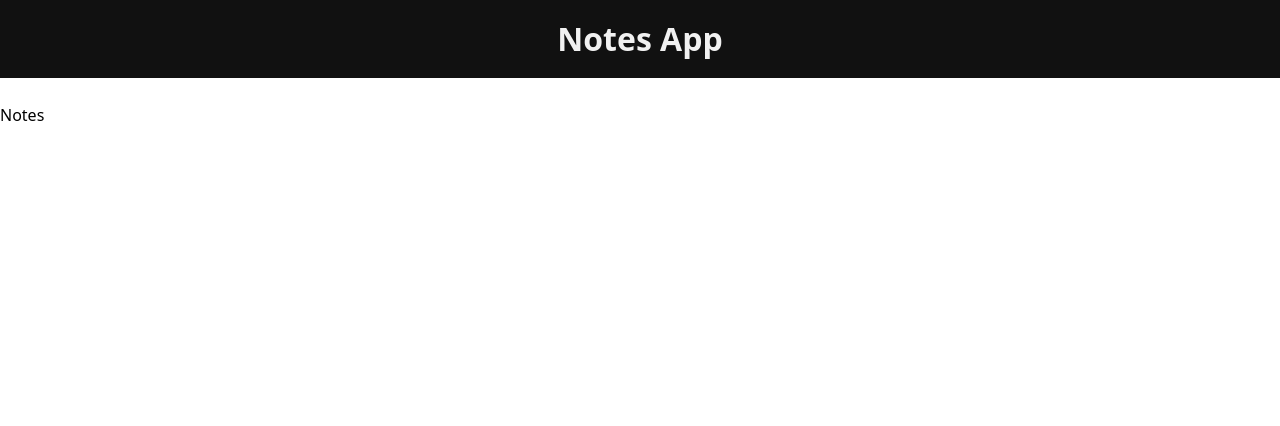
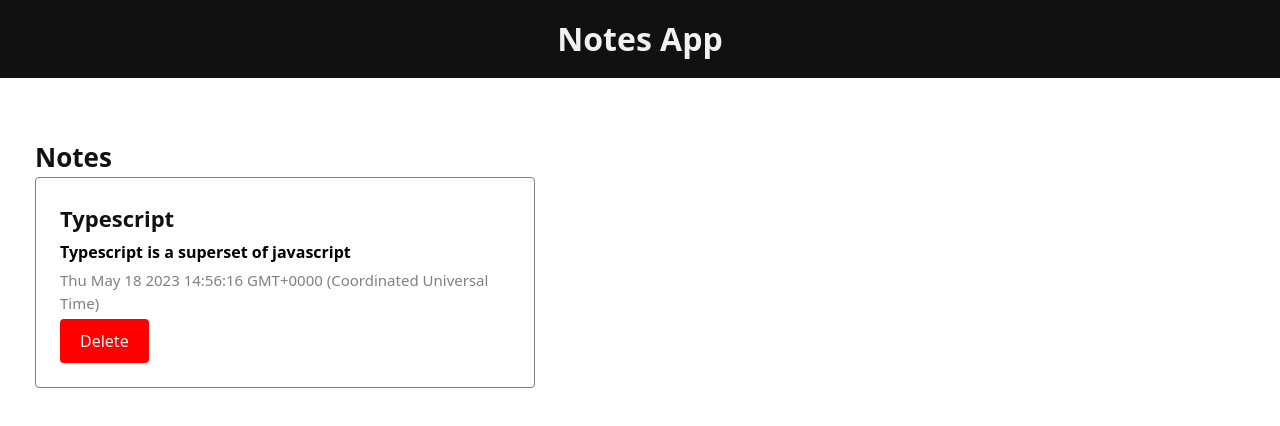
Before and after one commit to Cphasanulbanna/Typescript-Notes-App, a React (Vite) app: page / in a window 1280 px wide. Shown: the top 426 px of the page. Built offline with nearby package versions, Linux system fonts and the light colour scheme.

Commit message:
note card style completed

```diff
--- a/src/components/Notes.tsx
+++ b/src/components/Notes.tsx
@@ -1,9 +1,23 @@
 import * as React from "react";
+import { Note } from "../models/note.model";
 
-interface INotesProps {}
+interface INotesProps {
+    note: Note;
+}
 
-const Notes: React.FC<INotesProps> = (props) => {
-    return <></>;
+const Notes: React.FC<INotesProps> = ({ note }) => {
+    return (
+        <div className="border-[1px] border-solid border-[gray] p-[24px] rounded-[4px] overflow-hidden w-[500px]">
+            <div className="note-card flex flex-col gap-[5px]">
+                <h1 className="text-[#111] text-[22px] font-bold">{note?.title}</h1>
+                <p className="text-grey text-[16px] font-semibold">{note?.text}</p>
+                <span className="text-[15px] text-[gray]">{note?.date}</span>
+                <button className="text-center w-[max-content] text-[16px] cursor-pointer rounded-[4px] overflow-hidden py-[10px] px-[20px] text-[#f1f1f1] bg-[red] ">
+                    Delete
+                </button>
+            </div>
+        </div>
+    );
 };
 
 export default Notes;
--- a/src/components/NotesList.tsx
+++ b/src/components/NotesList.tsx
@@ -7,20 +7,24 @@ interface INotesListProps {
 }
 
 const NotesList: React.FC<INotesListProps> = ({ notes }) => {
-    console.log(notes);
-    const renderNotes = () => {
-        notes?.map((note) => {
-            <Notes
-                key={note.id}
-                note={note}
-            />;
+    const handleDelete = (id: string) => {};
+
+    const renderNotes = (): JSX.Element[] => {
+        return notes?.map((note) => {
+            return (
+                <Notes
+                    key={note.id}
+                    note={note}
+                    handleDelete={handleDelete}
+                />
+            );
         });
     };
     return (
-        <>
-            <h1 className="mt-[25px]">Notes</h1>
+        <div className="flex- flex-col p-[35px]">
+            <h1 className="mt-[25px] text-[#111] font-bold text-[26px]">Notes</h1>
             <div>{renderNotes()}</div>
-        </>
+        </div>
     );
 };
 
```
